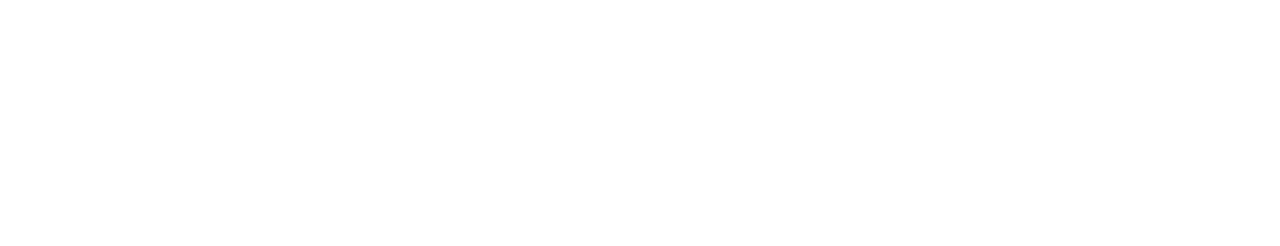
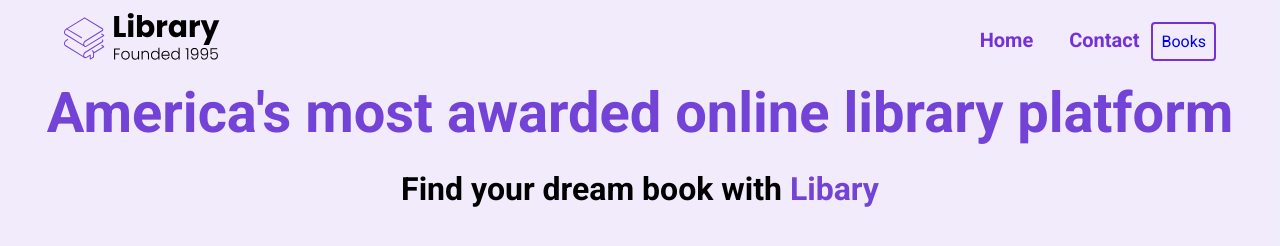
Before and after one commit to danielirwin99/e-commerce-sample, a plain HTML site: page index.html in a window 1280 px wide. Drawn offline with Linux system fonts and the light colour scheme.

Commit message:
Initial Stages

```diff
--- a/index.html
+++ b/index.html
@@ -11,7 +11,30 @@
       href="https://fonts.googleapis.com/css2?family=Roboto:wght@300;400;500;700&display=swap"
       rel="stylesheet"
     />
-    <link rel="stylesheet" href="styles.css">
+    <link rel="stylesheet" href="styles.css" />
   </head>
-  <body></body>
+  <body>
+    <section id="landing">
+      <nav>
+        <div class="nav__container">
+          <img class="logo" src="./assets/Library.svg" alt="" />
+          <ul class="nav__section--links">
+            <li>
+              <a class="nav__link" href="#">Home</a>
+              <a class="nav__link" href="#">Contact</a>
+              <a class="nav__link--primary" href="#">Books</a>
+            </li>
+          </ul>
+        </div>
+      </nav>
+      <header>
+        <div class="header__container">
+          <div class="header__description">
+            <h1>America's most awarded online library platform</h1>
+            <h2>Find your dream book with <span class="purple"> Libary </span></h2>
+          </div>
+        </div>
+      </header>
+    </section>
+  </body>
 </html>
--- a/styles.css
+++ b/styles.css
@@ -4,3 +4,88 @@
   margin: 0;
   box-sizing: border-box;
 }
+
+/* General */
+
+li {
+  list-style: none;
+}
+
+a {
+  text-decoration: none;
+}
+
+ul {
+  display: flex;
+}
+
+/* Nav Section */
+nav {
+  height: 80px;
+  display: flex;
+}
+
+.nav__container {
+  display: flex;
+  justify-content: space-between;
+  align-items: center;
+  width: 100%;
+  max-width: 1200px;
+  padding: 0 24px;
+  margin: 0 auto;
+}
+
+.logo {
+  width: 160px;
+}
+
+.nav__link {
+  margin-left: 16px;
+  font-size: 20px;
+  font-weight: bold;
+  color: #7432d6;
+  padding: 8px;
+}
+
+.nav__link--primary {
+  border: 2px solid #7432d6;
+  border-radius: 4px;
+  padding: 8px;
+}
+
+.nav__link:hover {
+  text-decoration: underline;
+}
+
+#landing {
+  background-color: rgba(115, 66, 214, 0.1);
+}
+
+/* Header Section */
+
+header {
+  height: calc(100vh - 70px);
+}
+
+.header__container {
+  display: flex;
+  flex-direction: column;
+  align-items: center;
+}
+
+.purple {
+  color: #7342d6;
+}
+
+h1 {
+  color: #7342d6;
+  font-size: 56px;
+  margin-bottom: 24px;
+  text-align: center;
+}
+
+h2 {
+    font-size: 32px;
+    margin-bottom: 32px;
+    text-align: center;
+}
```
